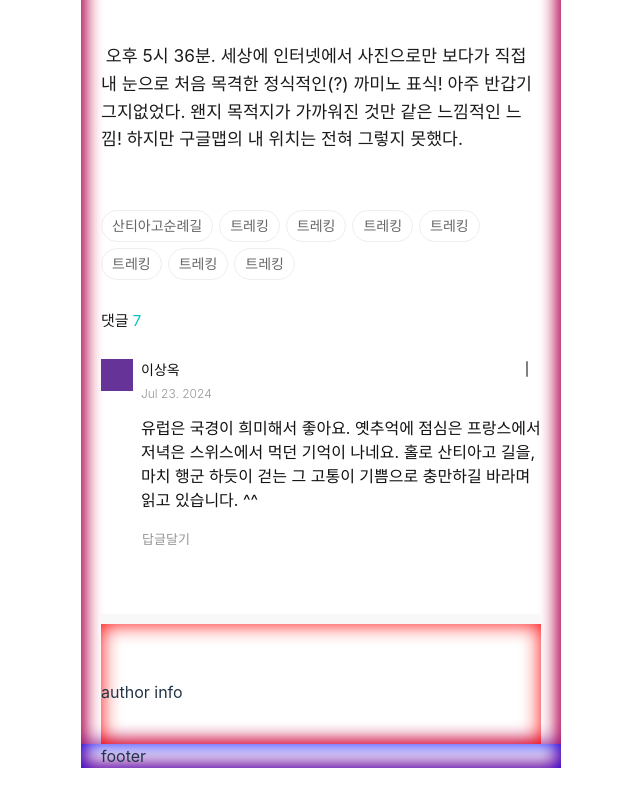
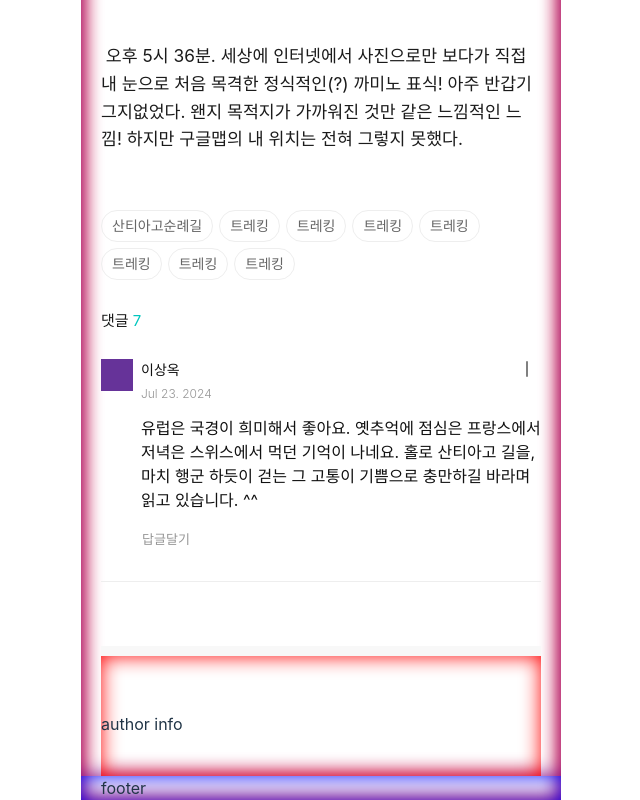
Before and after one commit to FRONTENDBOOTCAMP-11th/febc11-vanilla-hotsix, a website built with Vite: page src/pages/PostDetailPage/index.html in a window 1280 px wide. Shown: the part 738-1538 px from the top of the page, without its empty margins (319-959 px from the left). Before the commit the page ends 1506 px from the top, so only its background shows below. Built offline with nearby package versions, Linux system fonts and the light colour scheme.

Commit message:
style: 상세 페이지 - main__comments 디자인 1개 수정

```diff
--- a/src/pages/PostDetailPage/postDetailPage.css
+++ b/src/pages/PostDetailPage/postDetailPage.css
@@ -133,6 +133,8 @@
 .comment {
   display: flex;
   gap: 8px;
+  border-bottom: 1px solid #eee;
+  padding-bottom: 31px;
 }
 
 .comment__profile {
```
